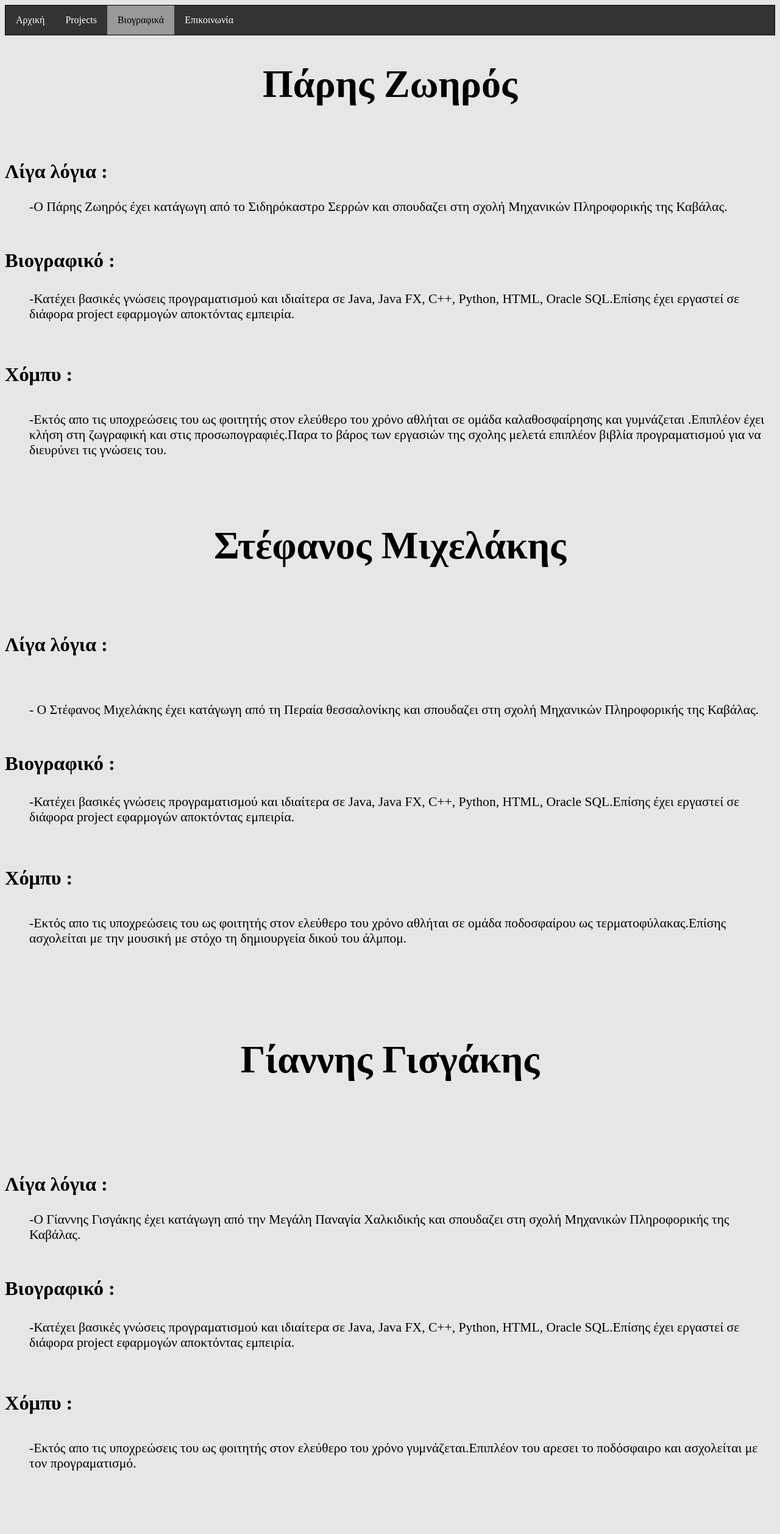
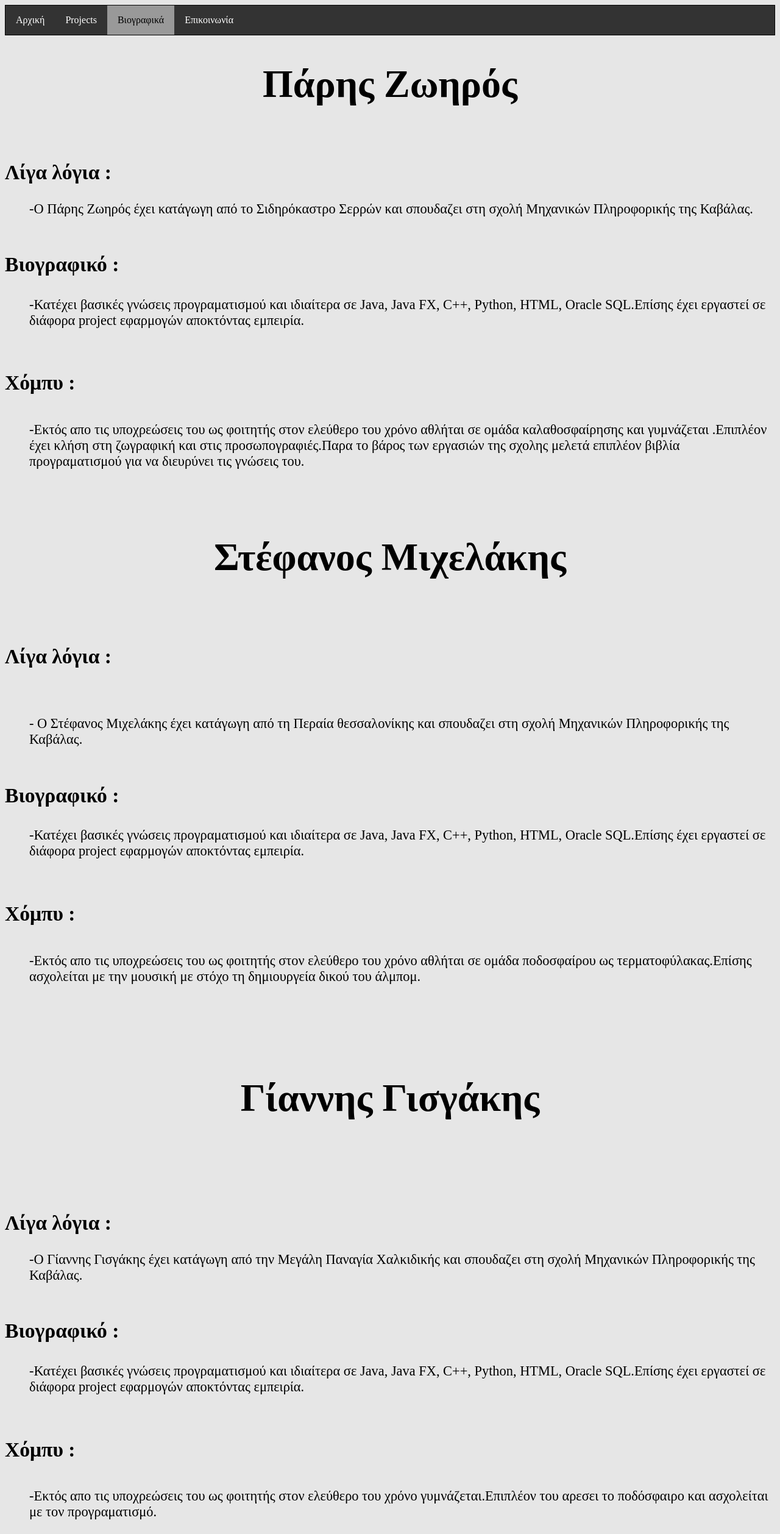
Before and after one commit to stevenhgrey404/steven-paris-john, a plain HTML site: page Βιογραφικό.html in a window 1280 px wide. Shown: the whole page at 61% size. Before the commit the page ends 2434 px from the top, so only its background shows below. Drawn offline with Linux system fonts and the light colour scheme.

Commit message:
Μικρές Αλλαγές

```diff
--- a/Βιογραφικό.html
+++ b/Βιογραφικό.html
@@ -42,7 +42,7 @@ background-color: #999999;
 </ul>
 <h1 align="center" style="font-size:400%;">Πάρης Ζωηρός</h1>
 </br>
-<dl style="font-size:135%;">
+<dl style="font-size:140%;">
 <h2 style="font-size:150%;">Λίγα λόγια :</h2>
 <dd>-Ο Πάρης Ζωηρός έχει κατάγωγη από το Σιδηρόκαστρο Σερρών και σπουδαζει στη σχολή Μηχανικών Πληροφορικής της Καβάλας.</dd>
 </br>
@@ -53,7 +53,7 @@ background-color: #999999;
 <dd>-Εκτός απο τις υποχρεώσεις του ως φοιτητής στον ελεύθερο του χρόνο αθλήται σε ομάδα καλαθοσφαίρησης και γυμνάζεται .Επιπλέον έχει κλήση στη ζωγραφική και στις προσωπογραφιές.Παρα το βάρος των εργασιών της σχολης μελετά επιπλέον βιβλία προγραματισμού για να διευρύνει τις γνώσεις του.
 </dl>
 <h5 align="center" style="font-size:400%;">Στέφανος Μιχελάκης</h5>
-<dl style="font-size:135%;">
+<dl style="font-size:140%;">
 <h6 style="font-size:150%;">Λίγα λόγια :</h6>
 <dd>- Ο Στέφανος Μιχελάκης έχει κατάγωγη από τη Περαία θεσσαλονίκης και σπουδαζει στη σχολή Μηχανικών Πληροφορικής της Καβάλας.</dd>
 </br>
@@ -64,7 +64,7 @@ background-color: #999999;
 <dd>-Εκτός απο τις υποχρεώσεις του ως φοιτητής στον ελεύθερο του χρόνο αθλήται σε ομάδα ποδοσφαίρου ως τερματοφύλακας.Επίσης ασχολείται με την μουσική με στόχο τη δημιουργεία δικού του άλμπομ.</dd>
 </dl>
 <h6 align="center" style="font-size:400%;">Γίαννης Γισγάκης</h6>
-<dl style="font-size:135%;">
+<dl style="font-size:140%;">
 <h2 style="font-size:150%;">Λίγα λόγια :</h2>
 <dd>-Ο Γίαννης Γισγάκης έχει κατάγωγη από την Μεγάλη Παναγία Χαλκιδικής και σπουδαζει στη σχολή Μηχανικών Πληροφορικής της Καβάλας.</dd>
 </br>
```
Also changed, not shown: Project.html (+1 -1 lines).
